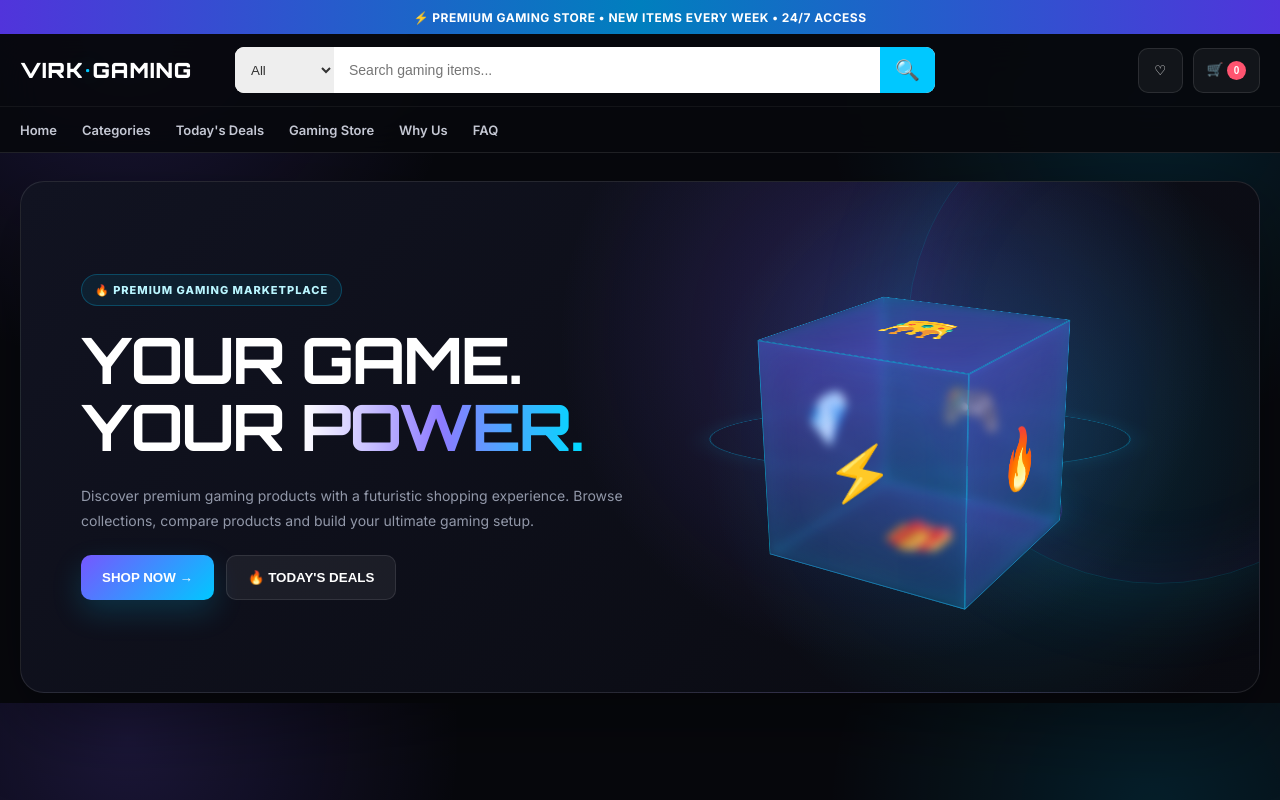
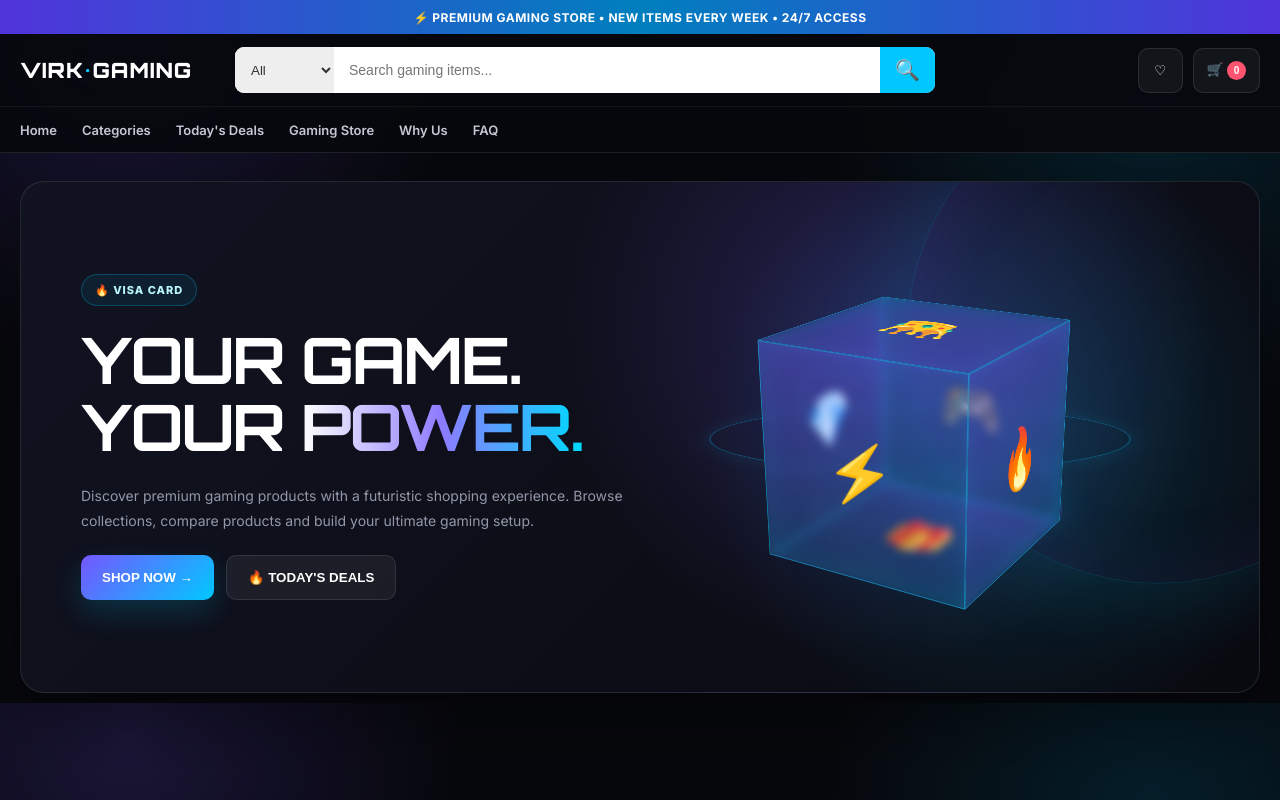
Before and after one commit to virendrajatav/CARD-WEB, a plain HTML site: page index.html in a window 1280 px wide. Drawn offline with Linux system fonts and the light colour scheme.

Commit message:
Update index.html

```diff
--- a/index.html
+++ b/index.html
@@ -1,4 +1,4 @@
-<!DOCTYPE html>
+      <!DOCTYPE html>
 <html lang="en">
 <head>
 <meta charset="UTF-8">
@@ -1153,7 +1153,7 @@ footer{
     <div class="hero-content">
 
       <div class="hero-label">
-        🔥 PREMIUM GAMING MARKETPLACE
+        🔥 VISA CARD
       </div>
 
       <h1>
@@ -1199,4 +1199,4 @@ footer{
         <div class="face top">👑</div>
         <div class="face bottom">🎁</div>
 
-      </div>
+  </div>
```
